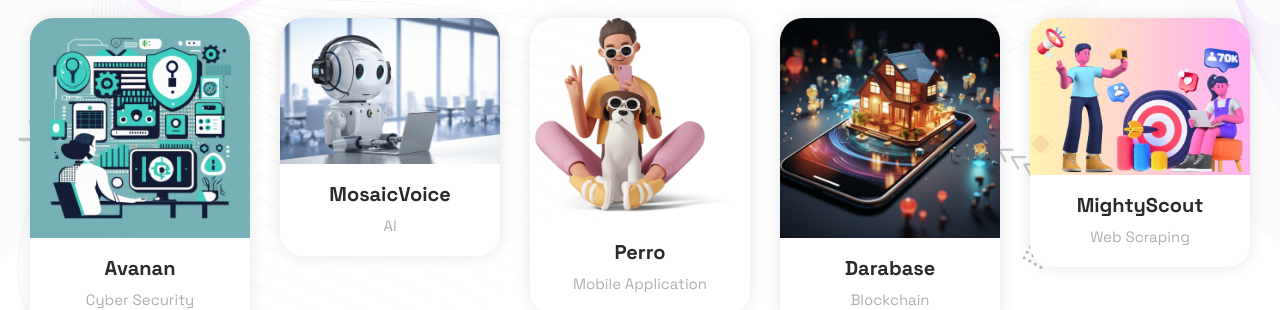
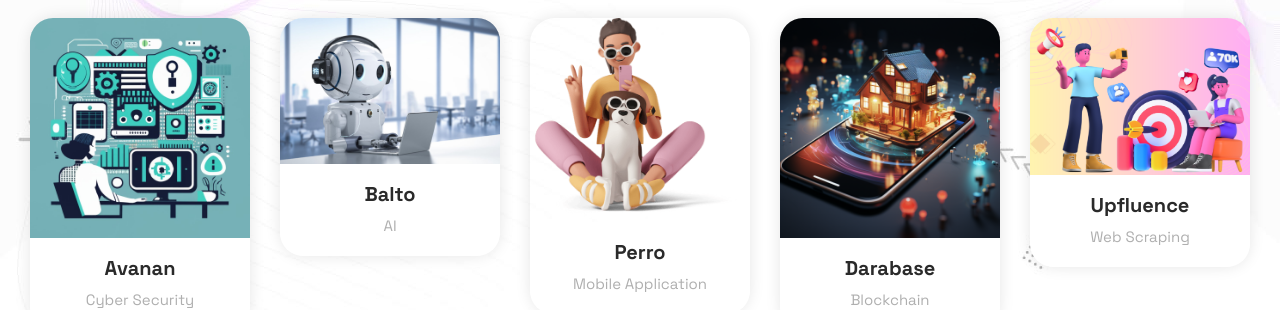
Before and after one commit to bitsrain/bitsrain.github.io, a plain HTML site: page index.html in a window 1280 px wide. Shown: the part 3009-3319 px from the top of the page. Drawn offline with nearby package versions, Linux system fonts and the light colour scheme; files that its build step writes are made by us from their sources.

Commit message:
portfolio

```diff
--- a/index.html
+++ b/index.html
@@ -418,7 +418,7 @@
                   <img src="assets/images/mosaic.jpg" alt="">
                 </div>
                 <div class="down-content">
-                  <h4>MosaicVoice</h4>
+                  <h4>Balto</h4>
                   <span>AI</span>
                 </div>
               </div>
@@ -457,7 +457,7 @@
                   <img src="assets/images/scout.png" alt="">
                 </div>
                 <div class="down-content">
-                  <h4>MightyScout</h4>
+                  <h4>Upfluence</h4>
                   <span>Web Scraping</span>
                 </div>
               </div>
```
